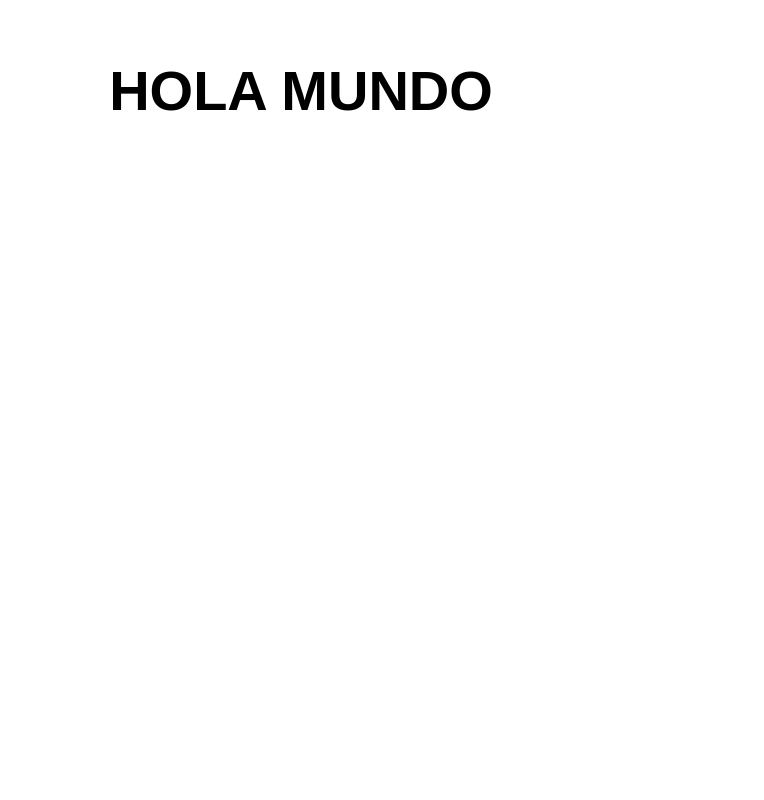
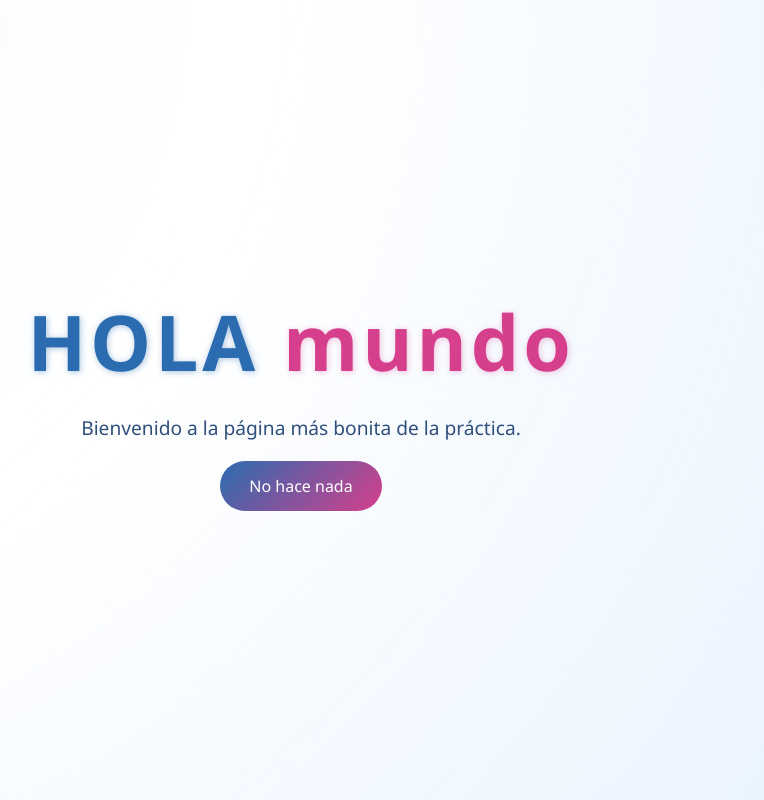
Before and after one commit to Vicky937/practica_curso, a website: page src/index.html in a window 1280 px wide. Shown: the whole page, without its empty margins (339-1103 px from the left). Drawn offline with Linux system fonts and the light colour scheme.

Commit message:
Le di estilo al index con ayuda del chat cpilot

```diff
--- a/src/index.html
+++ b/src/index.html
@@ -9,8 +9,13 @@
 </head>
 
 <body>
-  <main>
-    <h1>HOLA MUNDO</h1>
+  <main class="hero">
+    <h1>
+      <span class="hola">HOLA</span>
+      <span class="mundo">mundo</span>
+    </h1>
+    <p class="subtitle">Bienvenido a la página más bonita de la práctica.</p>
+    <button class="btn" type="button" onclick="void(0)">No hace nada</button>
   </main>
 </body>
 
--- a/src/styles.css
+++ b/src/styles.css
@@ -1,21 +1,65 @@
 * {
-  font-family: Arial, Helvetica, sans-serif;
+  font-family: 'Segoe UI', Tahoma, Geneva, Verdana, sans-serif;
+  box-sizing: border-box;
 }
 
 html, body {
   margin: 0;
   border: 0;
   padding: 0;
-  background-color: #fff;
+  min-height: 100%;
+  background: radial-gradient(circle at top left, #f5faff 0%, #ffffff 40%, #e6f2ff 100%);
 }
 
-main {
-  margin: auto;
-  width: 50%;
-  padding: 20px;
+main.hero {
+  min-height: 100vh;
+  display: flex;
+  flex-direction: column;
+  align-items: center;
+  justify-content: center;
+  gap: 20px;
+  padding: 1.5rem;
+  text-align: center;
 }
 
-main > h1 {
-  text-align: center;
-  font-size: 3.5em;
+main.hero h1 {
+  margin: 0;
+  font-size: clamp(2.5rem, 6vw, 5rem);
+  letter-spacing: 0.05em;
 }
+
+main.hero h1 .hola {
+  color: #2b6cb0;
+  text-shadow: 1px 1px 6px rgba(43, 108, 176, 0.4);
+}
+
+main.hero h1 .mundo {
+  color: #d53f8c;
+  text-shadow: 1px 1px 6px rgba(213, 63, 140, 0.3);
+}
+
+main.hero .subtitle {
+  margin: 0;
+  font-size: 1.2rem;
+  color: #2f4f7c;
+}
+
+main.hero .btn {
+  border: none;
+  background: linear-gradient(135deg, #2b6cb0, #d53f8c);
+  color: white;
+  padding: 0.9rem 1.8rem;
+  border-radius: 999px;
+  font-size: 1rem;
+  cursor: pointer;
+  transition: transform 0.2s ease, box-shadow 0.2s ease;
+}
+
+main.hero .btn:hover {
+  transform: translateY(-2px);
+  box-shadow: 0 10px 20px rgba(107, 114, 128, 0.25);
+}
+
+main.hero .btn:active {
+  transform: translateY(0);
+}
```
